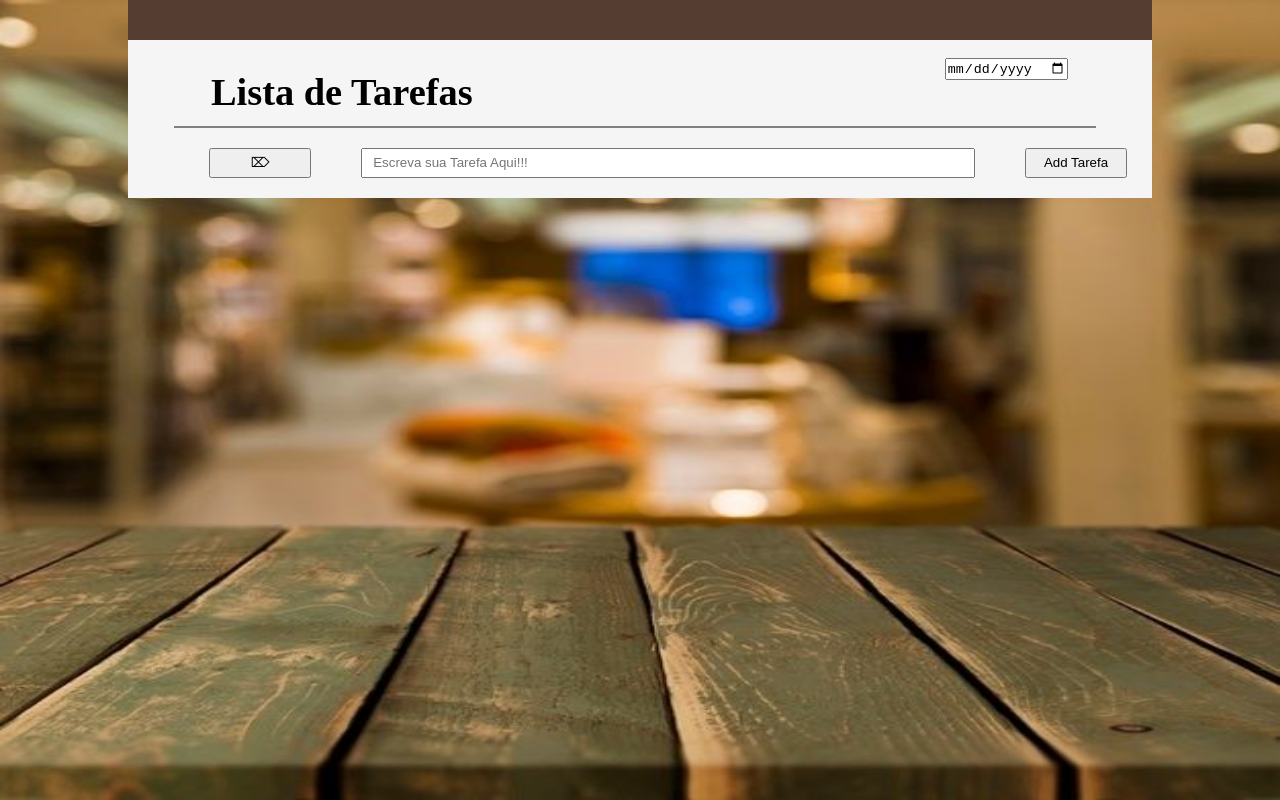
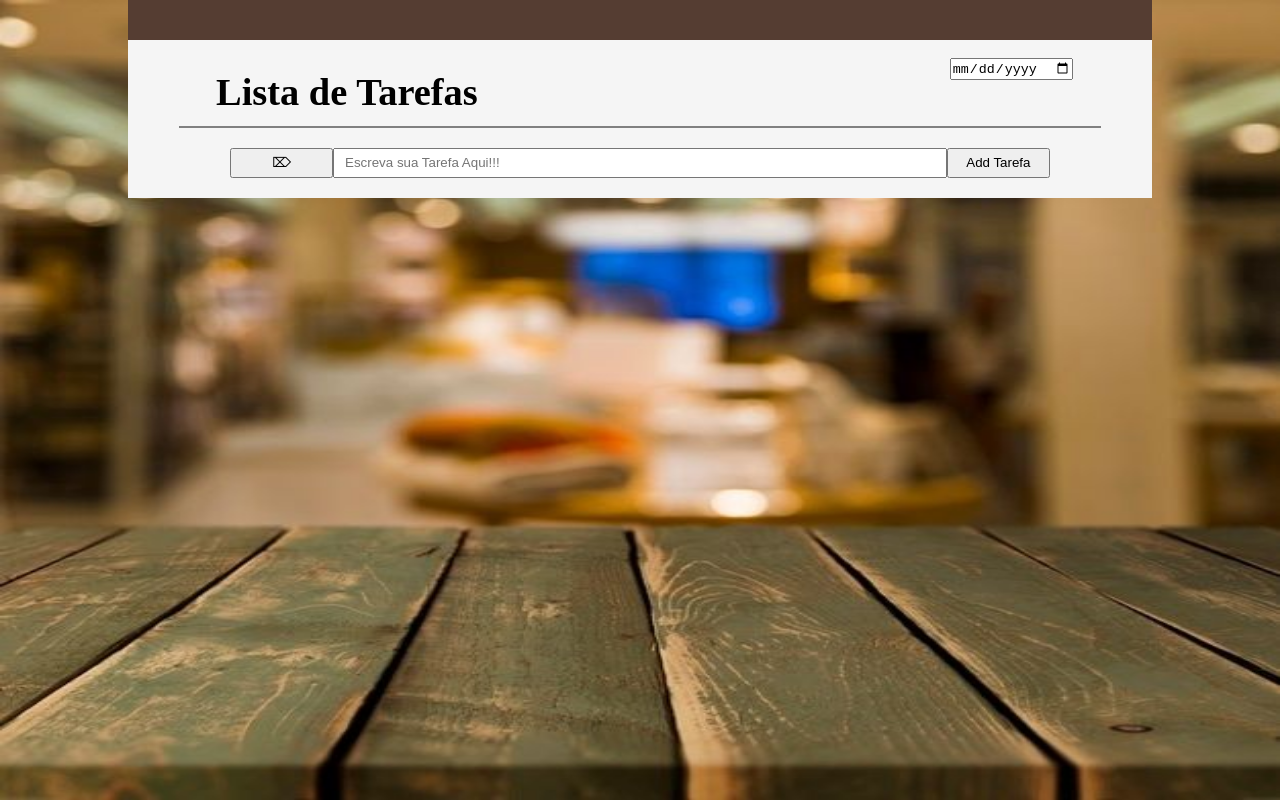
Before and after one commit to Al3ncar/Task_list, a React (Create React App) app: page / in a window 1280 px wide. Built offline with nearby package versions, Linux system fonts and the light colour scheme.

Commit message:
ToDo_List

```diff
--- a/src/App.js
+++ b/src/App.js
@@ -1,11 +1,14 @@
-import React from "react";
-import "./App.css";
-import styled from "styled-components";
+import React from "react"; import "./App.css";
 import trash from "./img/lixo.png";
 
+import styled from "styled-components";
   const Main = styled.main`
     width: 80vw;
     background-color: whitesmoke;
+    display: flex;
+    justify-content: center;
+    align-items: center;
+    flex-direction: column;
   `;
   const Rod = styled.div`
     width: 100%;
@@ -18,7 +21,7 @@ const Boxtitle = styled.div`
     justify-content: center;
     align-items: center;
     background-color: greem;
-  margin-left: 4.5%;
+
     border-bottom: solid gray 0.2vw;
   `;
   const Data = styled.div`
@@ -38,17 +41,10 @@ const Title = styled.h1`
   const Newtesk = styled.div`
     width:100%;
     display:flex;
-  justify-content:space-around;
+    justify-content:center;
     align-items:center;`;
-const Del = styled.button`
-  width: 10%;
-  padding: 0.5%;
-  margin-left: 5.5%;
-`;
-const Btn = styled.button`
-  width: 10%;
-  padding: 0.5%;
-`;
+  const Del = styled.button` width: 10%; padding: 0.5%;`;
+  const Btn = styled.button` width: 10%; padding: 0.5%;`;
   const Task = styled.input`
     width: 60%;
     padding: 0.5% 1%;
@@ -74,11 +70,10 @@ const Trash = styled.img`
     height: 3%;
     padding-top: 1.5%;
   `;
-const List = styled.div`
-  width: 100%;
-  display: flex;
-`;
+  const List = styled.div` width: 100%; display: flex;`;
+
 export default class ToDo extends React.Component {
+
   state = { task: "", list: [] };
   handleChange = (ev) => { this.setState({ task: ev.target.value }); };
   add = () => {
@@ -103,7 +98,7 @@ export default class ToDo extends React.Component {
         <Boxtitle>
           <Title>Lista de Tarefas</Title>
           <Data>
-            <input type="date" />
+            <input type="date"/>
           </Data>
         </Boxtitle>
         <Listbox>
@@ -116,7 +111,6 @@ export default class ToDo extends React.Component {
             />
             <Btn onClick={this.add}>Add Tarefa</Btn>
           </Newtesk>
-
           {list.map((item) => (
             <ul>
               <List>
```
Lines whose indentation alone changed are shown as unchanged.
